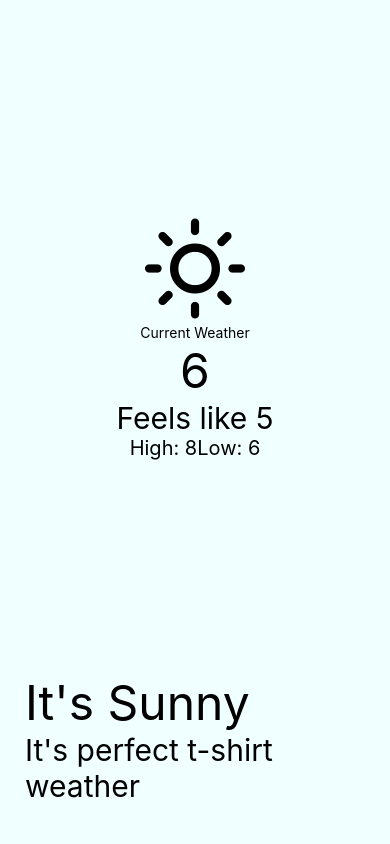
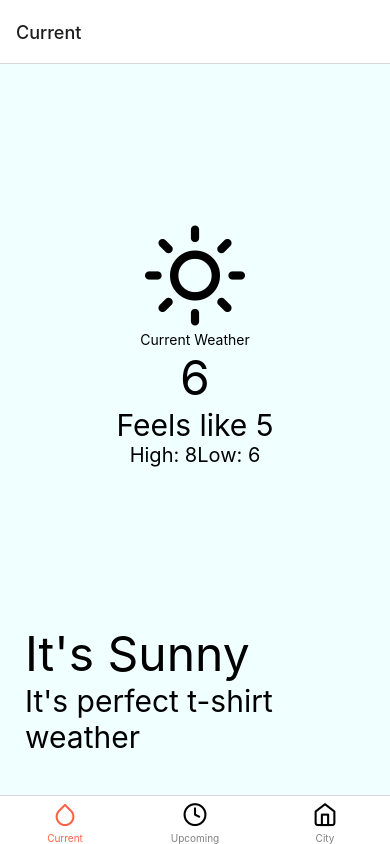
Before and after one commit to mirko-console-dir/weatherApp, a React Native app: screen / in a window 390 px wide. Built offline with nearby package versions, Linux system fonts and the light colour scheme.

Commit message:
create navigation with tabs

```diff
--- a/App.js
+++ b/App.js
@@ -3,24 +3,67 @@ import { StyleSheet, View} from 'react-native';
 import CurrentWeather from './src/screens/CurrentWeather';
 import UpcomingWeather from './src/screens/UpcomingWeather';
 import City from './src/screens/City';
+import { NavigationContainer } from '@react-navigation/native';
+import { createBottomTabNavigator } from '@react-navigation/bottom-tabs';
+import { Feather } from '@expo/vector-icons'
 /* BABEL JUST TRANSLATE TO JS */
 /* react native is a components framework with root:app and other:src  */
+/* The navigation system involves pushing and popping screens within a container, with two primary navigation types: stack and tab navigation.
+On Android, tabs appear at the top, while on iOS, they appear at the bottom.
+To set up material top tabs and adapt their display based on the platform, developers should use the React Native platform API and the 'ios' property to identify the user's platform. */
+
+const Tab = createBottomTabNavigator()
+
 const App = () => {
   const message = 'Current Weather'
   return (
-    <View style={styles.container}>
-      <CurrentWeather/>
-      {/* <UpcomingWeather/> */}
-      {/* <City/> */}
-    </View>
+    <NavigationContainer>
+    <Tab.Navigator screenOptions={{
+      tabBarActiveTintColor: 'tomato',
+      tabBarInactiveTintColor: 'grey'
+    }}>
+      <Tab.Screen name={'Current'} component={CurrentWeather} options={{
+        tabBarIcon: ({focused}) => (
+          <Feather
+            name={'droplet'}
+            size={25}
+            color={focused ? 'tomato' : 'black'}/>
+          )
+        }}
+      />
+      <Tab.Screen name={'Upcoming'} component={UpcomingWeather} options={{
+        tabBarIcon: ({focused}) => (
+          <Feather
+            name={'clock'}
+            size={25}
+            color={focused ? 'tomato' : 'black'}/>
+          )
+        }}
+      />
+      <Tab.Screen name={'City'} component={City} options={{
+        tabBarIcon: ({focused}) => (
+          <Feather
+            name={'home'}
+            size={25}
+            color={focused ? 'tomato' : 'black'}/>
+          )
+        }}
+      />
+    {/* <View style={styles.container}>  */}
+       {/*  <CurrentWeather/>  */}
+        {/* <UpcomingWeather/> */}
+        {/* <City/> */}
+     {/*  </View> */}
+      </Tab.Navigator>
+
+    </NavigationContainer>
   );
 }
 
 
-const styles = StyleSheet.create({
+/* const styles = StyleSheet.create({
   container: {
     flex: 1,
   },
-
-});
+}); */
 export default App
--- a/package.json
+++ b/package.json
@@ -10,10 +10,14 @@
     "lint": "eslint ."
   },
   "dependencies": {
+    "@react-navigation/bottom-tabs": "^6.5.8",
+    "@react-navigation/native": "^6.1.7",
     "expo": "~49.0.8",
     "expo-status-bar": "~1.6.0",
     "react": "18.2.0",
-    "react-native": "0.72.4"
+    "react-native": "0.72.4",
+    "react-native-safe-area-context": "4.6.3",
+    "react-native-screens": "~3.22.0"
   },
   "devDependencies": {
     "@babel/core": "^7.20.0",
```
Also changed, not shown: 2 other files (tests, documents, lock files or other folders).
